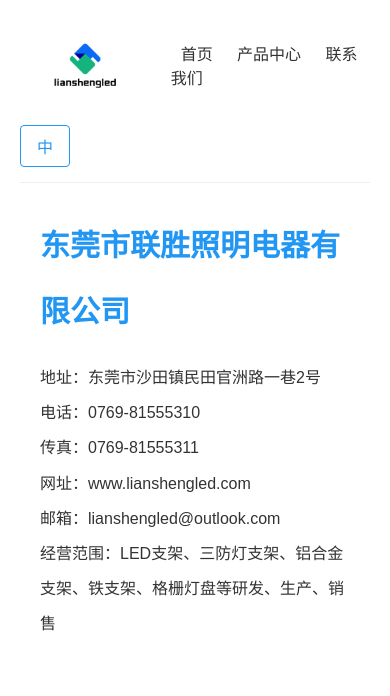
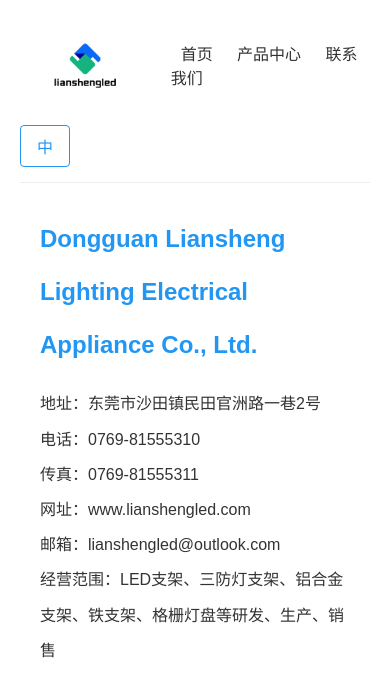
Before and after one commit to coreyxu8866-lgtm/liansheng, a plain HTML site: page contact.html in a window 390 px wide. Both pictures are taken after a click on the button "En". Drawn offline with Linux system fonts and the light colour scheme.

Commit message:
代码优化

```diff
--- a/contact.html
+++ b/contact.html
@@ -91,6 +91,16 @@
             margin: 10px 0 15px 0;
             display: block;
         }
+        /* 新增：公司名称超链接样式优化，保留原有样式，添加hover效果 */
+        .company-name a {
+            color: inherit; /* 继承.company-name的蓝色，不改变原有颜色 */
+            text-decoration: none; /* 去掉默认下划线 */
+            transition: all 0.3s ease; /* 平滑过渡 */
+        }
+        .company-name a:hover {
+            color: #1976D2; /* hover时略深的蓝色，提升交互反馈 */
+            text-decoration: underline; /* hover时显示下划线，提示可点击 */
+        }
         /* 响应式适配 */
         @media (max-width: 768px) {
             .header {
@@ -106,6 +116,9 @@
             .nav a {
                 margin: 0 10px;
                 font-size: 16px;
+            }
+            .company-name {
+                font-size: 24px; /* 移动端缩小字体，适配屏幕 */
             }
         }
     </style>
@@ -126,10 +139,15 @@
         <button id="lang-switch">En</button>
     </div>
 
-    <!-- 联系我们区域 -->
+    <!-- 联系我们区域：给公司名称添加1688超链接 -->
     <div class="contact-section">
         <div class="contact-info">
-            <span class="company-name">东莞市联胜照明电器有限公司</span>
+            <!-- 核心修改：用<a>标签包裹公司名称，添加指定超链接，新窗口打开 -->
+            <span class="company-name">
+                <a href="https://lianshengled.1688.com/?spm=a262cb.19918180.ljxnzqdr.3.635943354NQjVI" target="_blank" rel="noopener noreferrer">
+                    东莞市联胜照明电器有限公司
+                </a>
+            </span>
             <p>地址：东莞市沙田镇民田官洲路一巷2号</p>
             <p>电话：0769-81555310</p>
             <p>传真：0769-81555311</p>
@@ -144,6 +162,14 @@
         document.getElementById('lang-switch').addEventListener('click', function() {
             const isEn = this.textContent === 'En';
             this.textContent = isEn ? '中' : 'En';
+
+            // 可选优化：切换公司名称的中英文（若需要）
+            const companyNameLink = document.querySelector('.company-name a');
+            if (isEn) {
+                companyNameLink.textContent = 'Dongguan Liansheng Lighting Electrical Appliance Co., Ltd.';
+            } else {
+                companyNameLink.textContent = '东莞市联胜照明电器有限公司';
+            }
         });
     </script>
 </body>
```
Also changed, not shown: index.html (+29 -15 lines).
